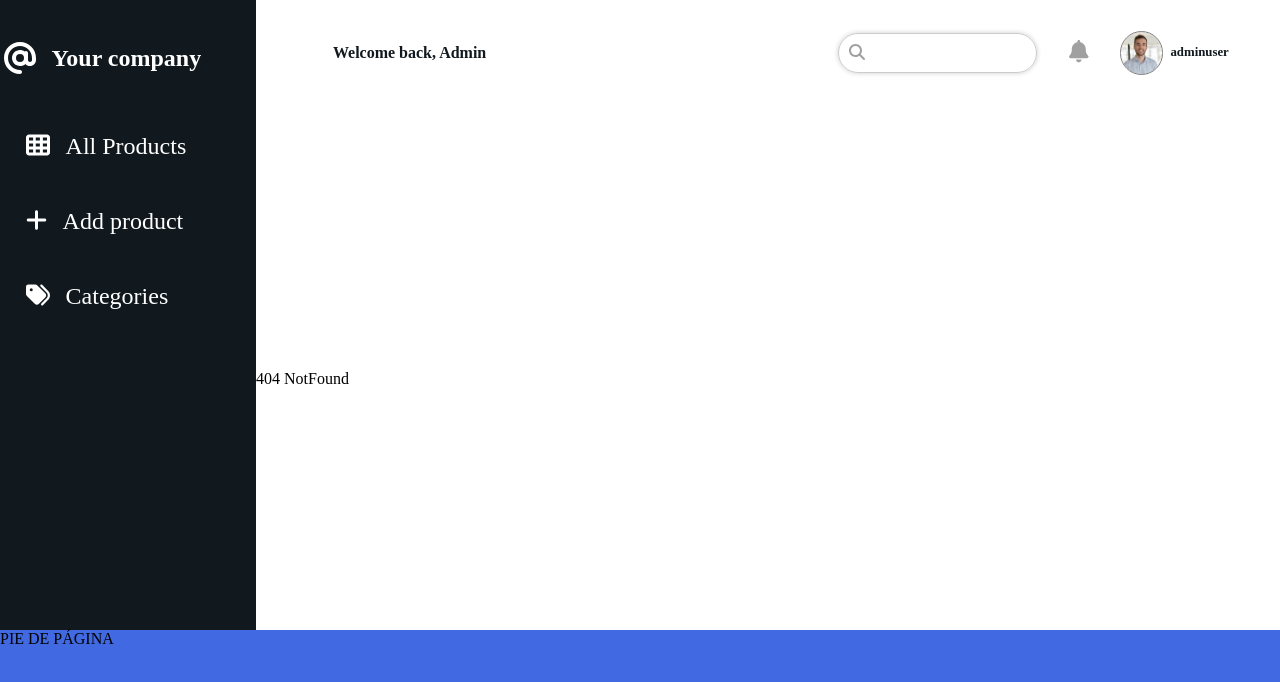
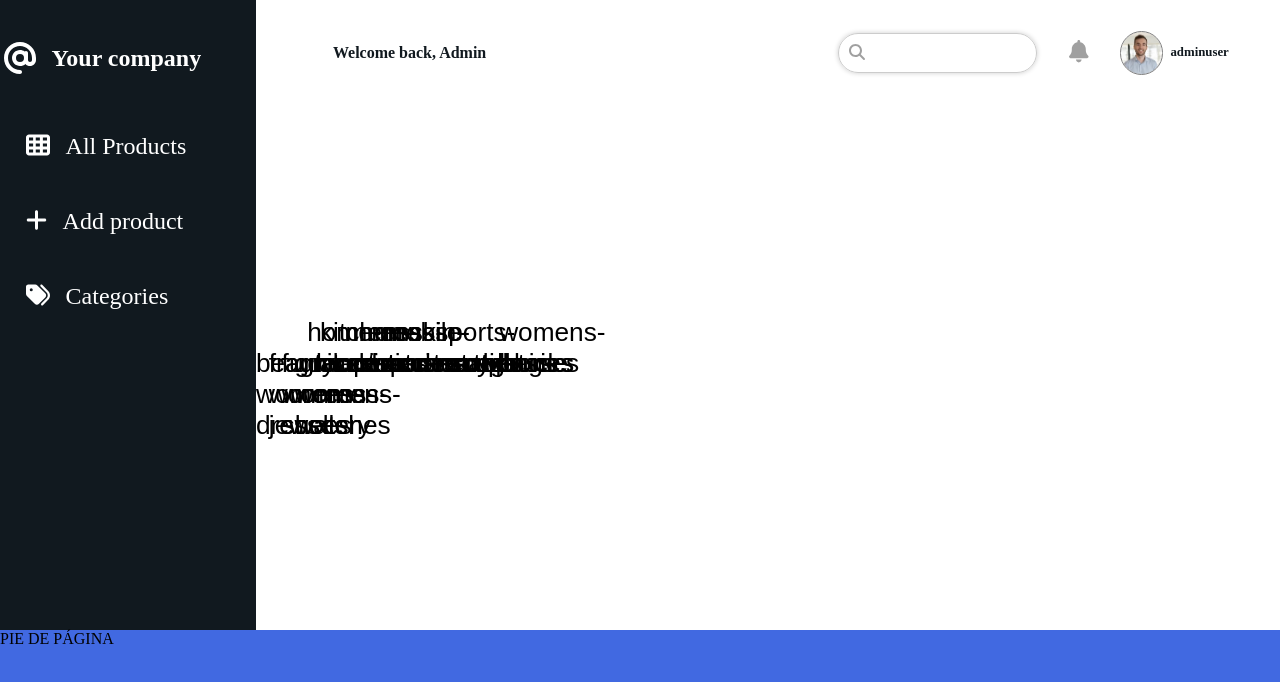
Before and after one commit to Monica-R/shopsense, a React (Vite) app: page /categories in a window 1280 px wide. Before the commit this address had no page. Shown: the top 682 px of the page. Built offline with nearby package versions, Linux system fonts and the light colour scheme.

Commit message:
categories in progress...

```diff
--- a/src/App.jsx
+++ b/src/App.jsx
@@ -12,6 +12,7 @@ import NotFound from './pages/NotFound';
 import AllProducts from './pages/AllProducts';
 import EditProduct from './pages/EditProduct';
 import AddProduct from './pages/AddProduct';
+import Categories from './pages/Categories';
 
 function App() {
 
@@ -40,6 +41,7 @@ function App() {
         <Route path='/products' element={<AllProducts productsList={ productsArray } onDeleting={deletetingProduct}/>} />
         <Route path='/products/:productId' element={<EditProduct products={ productsArray } setProducts={setProductsArray}/>}/>
         <Route path='/addproduct' element={<AddProduct products={ productsArray } setProducts={setProductsArray} />}/>
+        <Route  path='/categories' element={<Categories products={ productsArray } />}/>
         <Route path='*' element={<NotFound />}/>
       </Routes>
       <Sidebar />
--- a/src/components/Sidebar/Sidebar.jsx
+++ b/src/components/Sidebar/Sidebar.jsx
@@ -18,7 +18,7 @@ function Sidebar() {
           <Link className='navbar-link' to="/addproduct"><FontAwesomeIcon className='icons' icon={faPlus}/>Add product</Link>
         </li>
         <li>
-          <Link className='navbar-link' to="/"><FontAwesomeIcon className='icons' icon={faTags}/>Categories</Link>
+          <Link className='navbar-link' to="/categories"><FontAwesomeIcon className='icons' icon={faTags}/>Categories</Link>
         </li>
       </ul>
     </aside>
--- /dev/null
+++ b/src/pages/Categories.jsx
@@ -0,0 +1,16 @@
+import React from 'react'
+
+function Categories({ products }) {
+
+    let categoriesArray = products.map(product => product.category);
+    let uniquesCategories = new Set(categoriesArray);
+    console.log(uniquesCategories)
+    let uniqueCategoriesArray = Array.from(uniquesCategories);
+  return (
+    <div className='categories'>
+      { uniqueCategoriesArray.map(category => <button>{category}</button>) }
+    </div>
+  )
+}
+
+export default Categories
```
